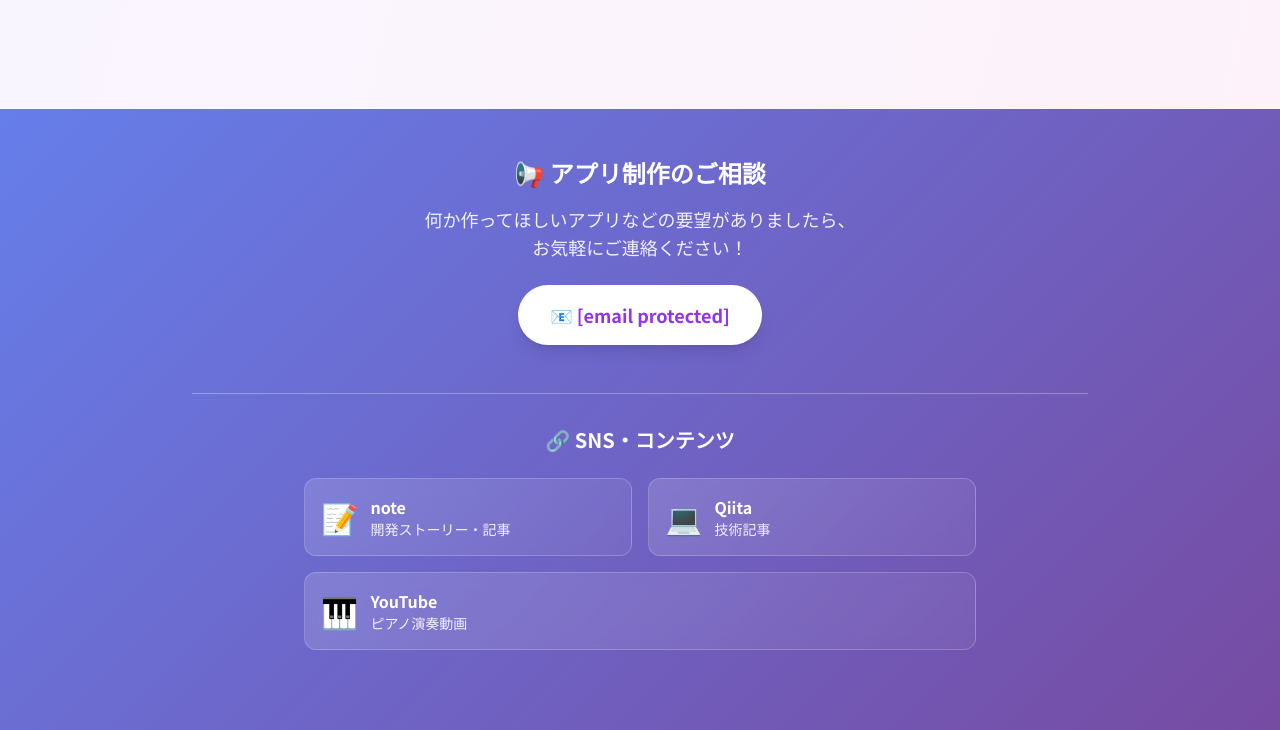
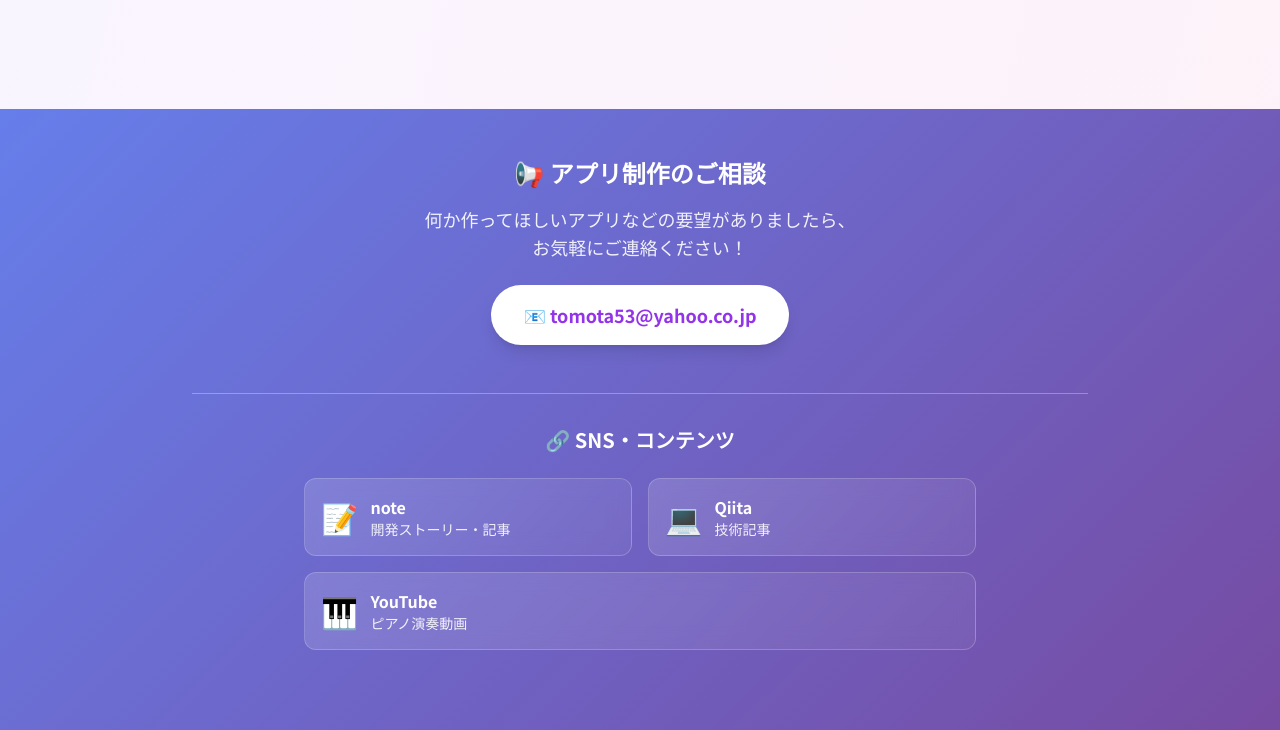
Before and after one commit to tomota53/my-apps-page, a plain HTML site: page index.html in a window 1280 px wide. Shown: the part 4515-5245 px from the top of the page. Drawn offline with nearby package versions, Linux system fonts and the light colour scheme.

Commit message:
Initial commit

```diff
--- a/index.html
+++ b/index.html
@@ -493,7 +493,7 @@
                     お気軽にご連絡ください！
                 </p>
                 <a href="/cdn-cgi/l/email-protection#30445f5d5f44510503704951585f5f1e535f1e5a40" class="inline-block px-8 py-4 bg-white text-purple-600 rounded-full font-bold text-lg hover:bg-gray-100 transition-all shadow-lg">
-                    📧 <span class="__cf_email__" data-cfemail="3e4a5153514a5f0b0d7e475f565151105d5110544e">[email&#160;protected]</span>
+                    📧 <span class="__cf_email__" data-cfemail="3e4a5153514a5f0b0d7e475f565151105d5110544e">tomota53@yahoo.co.jp</span>
                 </a>
             </div>
 
```
